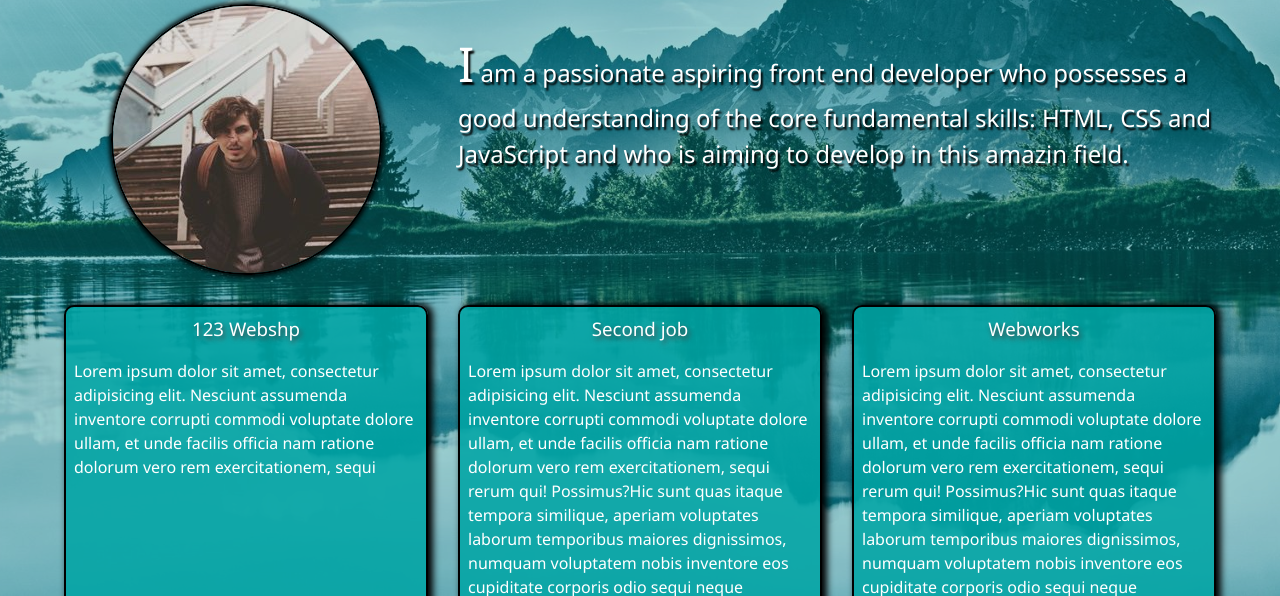
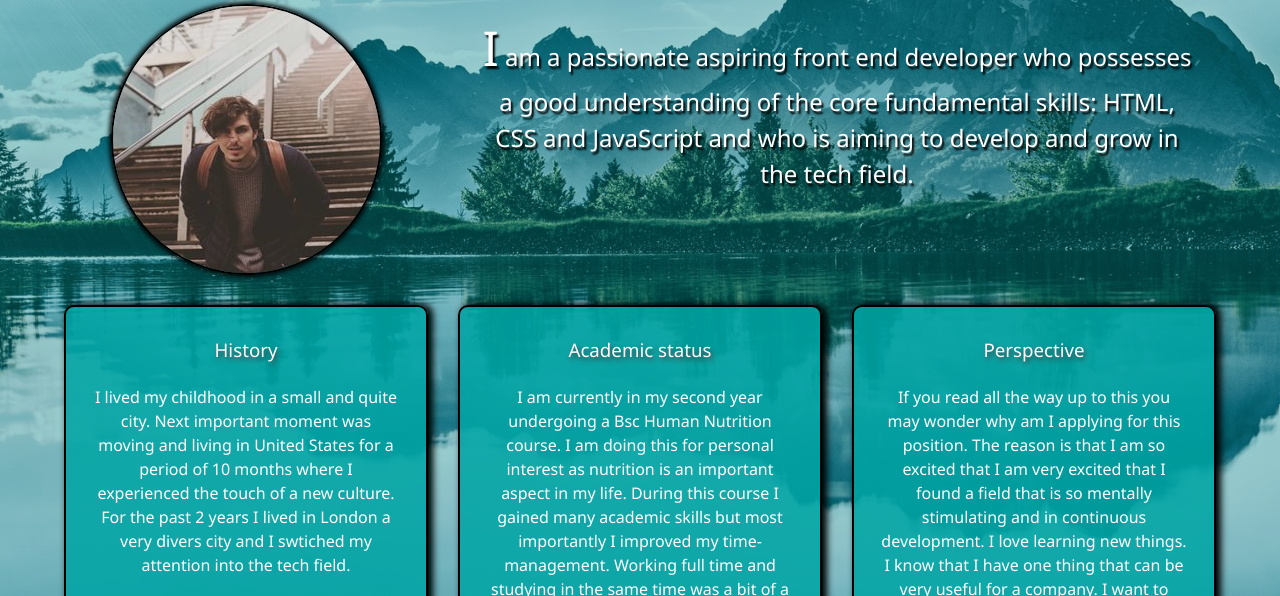
Before and after one commit to Eduard-Benedic/portfolio, a website: page dist/about.html in a window 1280 px wide. Shown: the part 204-800 px from the top of the page. Drawn offline with Linux system fonts and the light colour scheme.

Commit message:
resume updated

```diff
--- a/scss/_mobile.scss
+++ b/scss/_mobile.scss
@@ -1,12 +1,34 @@
 @include mediaXl {
   .projects {
     grid-template-columns: repeat(4, 1fr);
+  }
+
+  & div p {
+    margin: 0.5rem 1.2rem;
+    text-align: center;
+  }
+  & div h3 {
+    margin: 1.3rem 0;
   }
 }
 
 @include mediaLg {
   .projects {
     grid-template-columns: repeat(3, 1fr);
+  }
+
+  .about-info {
+    grid-template-areas:
+      "bioimage bio bio"
+      "job1 job2 job2"
+      "job3 job3 job3";
+    grid-template-columns: repeat(3, 1fr);
+    justify-content: center;
+
+    & div p {
+      margin: 0.5rem 1.2rem;
+      text-align: center;
+    }
   }
 }
 
```
Also changed, not shown: dist/about.html, dist/css/main.css.
